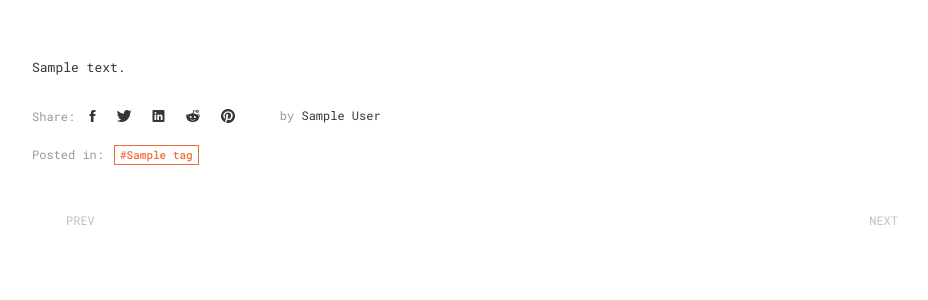
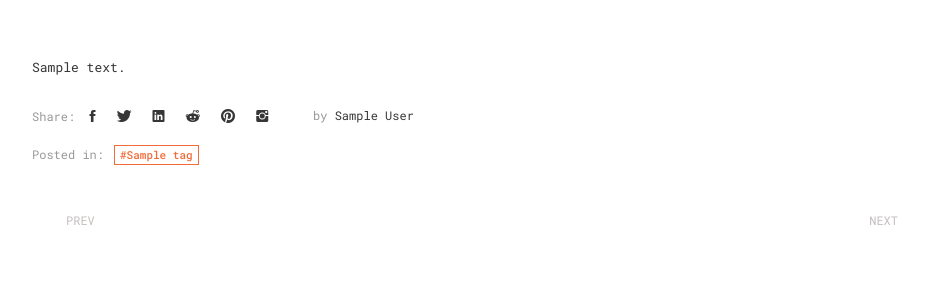
Before and after one commit to codefather-labs/codefather.dev, a Django app: template templates/site/post.html in a window 1280 px wide. Shown: the part 840-1140 px from the top of the page, without its empty margins (158-1086 px from the left). Run offline with Django 4.2, Linux system fonts and the light colour scheme; the template is opened without the code that fills it: most values are stand-ins (such as "Sample title", 1, 10 or a date in 2020); parts of the project's set-up code (start-up, migrations or seed data) failed here and were passed over; some libraries are stand-ins or nearby versions; some web fonts are replaced.

```diff
--- a/templates/site/post.html
+++ b/templates/site/post.html
@@ -46,8 +46,7 @@
             </div>
 
             <div class="post-text-bottom">
-                <div class="social-share" data-title="Welcome to Jekyll!"
-                     data-url="http://localhost:4000/video/music/2020/08/08/welcome-to-jekyll/">
+                <div class="social-share">
                     <span>Share:</span>
                     <a class="share-btn share-btn-facebook share-btn-1" title="Share on Facebook">
                         <i class="ion ion-social-facebook"></i>
@@ -63,6 +62,9 @@
                     </a>
                     <a class="share-btn share-btn-pinterest share-btn-5" title="Share on Pinterest">
                         <i class="ion ion-social-pinterest"></i>
+                    </a>
+                    <a class="share-btn share-btn-instagram share-btn-5" title="Share on Instagram">
+                        <i class="ion ion-social-instagram"></i>
                     </a>
                 </div>
 
@@ -80,7 +82,6 @@
                 <div class="byline">
                     by <a href="{{post.author_contact}}">{{post.author}}</a>
                 </div>
-
 
                 <div class="tags-links">
                     <span>Posted in:</span>
```
